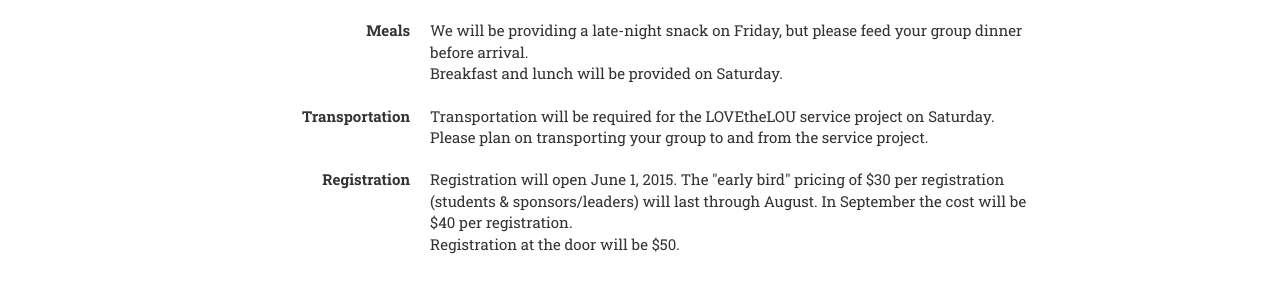
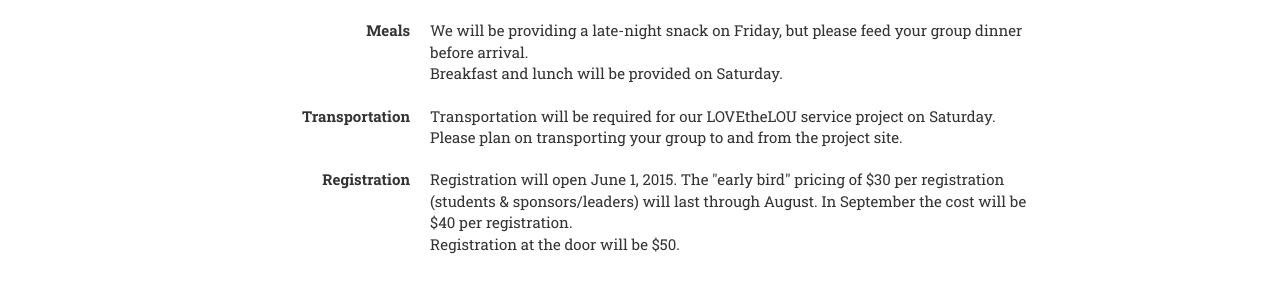
Before and after one commit to stlchristianedu/submergestl.com, a Jekyll site: the page built from index.html, in a window 1280 px wide and 900 px high, scrolled down 4726 px. Shown: the part 154-454 px from the top of the window. Built offline with Jekyll 4.4.1, drawn with Linux system fonts in a browser that asks for light colours; some web fonts are replaced.

Commit message:
Correcting some inaccurate spelling and styling
Some grammar was a little inconsistent with other places on the
site. Additionally, "service project" appeared on two lines pretty
much right above/below the other. It looked a little weird, to say
the least.

Signed-off-by: Elliot Voris <elliot@voris.me>

```diff
--- a/_includes/details.html
+++ b/_includes/details.html
@@ -39,7 +39,7 @@
                 <div class="row">
                     <dl class="dl-horizontal">
                         <dt>Transportation</dt>
-                            <dd>Transportation will be required for the LOVEtheLOU service project on Saturday. Please plan on transporting your group to and from the service project.</dd>
+                            <dd>Transportation will be required for our LOVEtheLOU service project on Saturday. Please plan on transporting your group to and from the project site.</dd>
                     </dl>
                 </div>
                 <div class="row">
```
